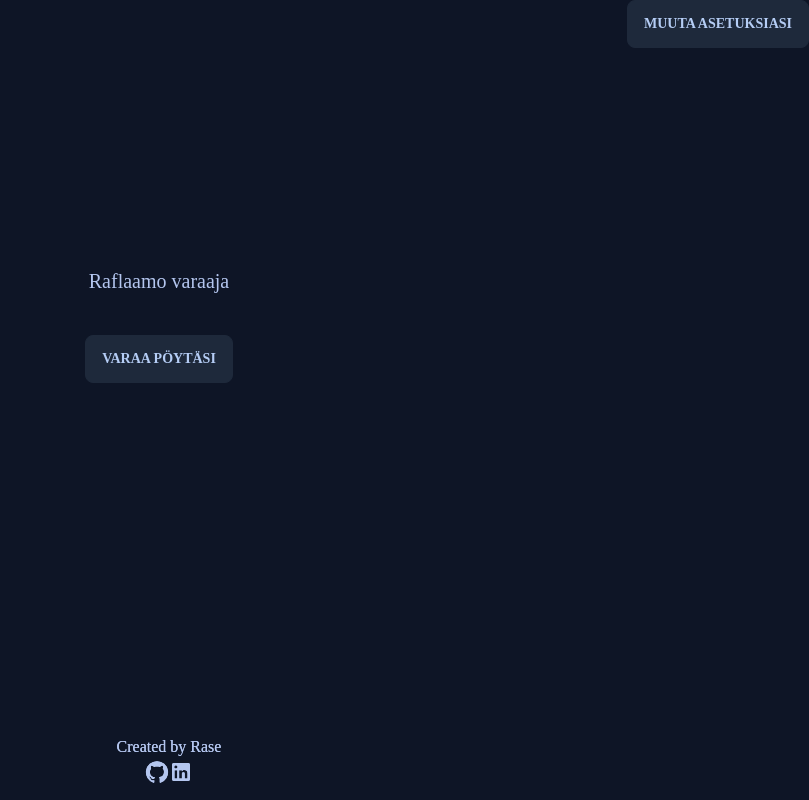
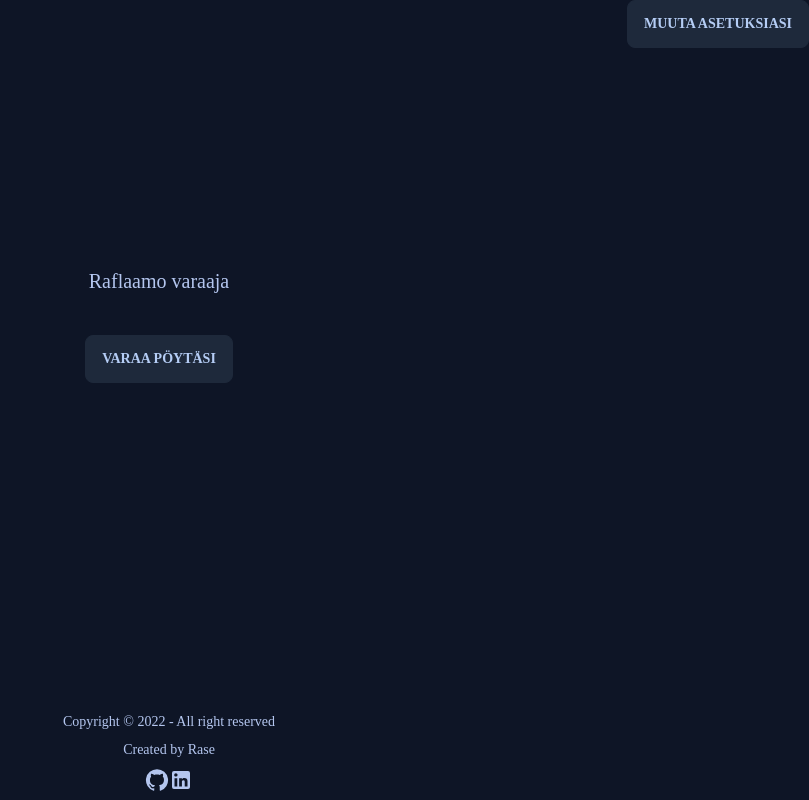
Before and after one commit to 52617365/varaapoyta, a Next.js app in the folder frontend/: page /varaa in a window 1280 px wide. Shown: the whole page, without its empty margins (471-1280 px from the left). Built offline with nearby package versions, Linux system fonts and the light colour scheme.

Commit message:
The index.tsx now gets the postcode too from the restaurant.

```diff
--- a/frontend/components/Card.tsx
+++ b/frontend/components/Card.tsx
@@ -7,15 +7,15 @@ function Card({texts}: { texts: api_response}) {
         <div className="card w-150 bg-base-100 shadow-xl">
             <div className="card-body items-center text-center">
                 <h2 className="card-title">{texts.name.fi_FI}</h2>
-                    <div className="pr-4">
+                    <div className="pr-4 space-x-2">
                         <ModalContacts information={texts}/>
                         <ModalLinks information={texts}/>
                     </div>
-            </div>
             <div className="card-actions justify-end">
                 {/*TODO: add some timer here or something?*/}
                 {/*TODO: Add the possibility to reserve here.*/}
                 <button className="btn btn-primary">Varaa</button>
+            </div>
             </div>
         </div>
        )
--- a/frontend/components/SiteFooter.tsx
+++ b/frontend/components/SiteFooter.tsx
@@ -4,15 +4,21 @@ import LinkedInIcon from '@mui/icons-material/LinkedIn';
 
 function SiteFooter() {
     return (
-        <div className={"fixed left-0 right-0 text-center bottom-4"}>
+            <footer className="footer footer-center p-2 text-base-content bottom-0 fixed inline-block">
+                <div>
+                    <p>Copyright © 2022 - All right reserved</p>
                     <p>Created by Rase</p>
+                    <div>
                         <Link href="https://github.com/52617365">
                             <GitHubIcon/>
                         </Link>
+                        {/* TODO: fix the link cuz its old and expired  */}
                         <Link href="https://www.linkedin.com/mwlite/in/rasmus-m-4a7195220">
                             <LinkedInIcon/>
                         </Link>
                     </div>
+                </div>
+            </footer>
     )
 }
 
--- a/frontend/pages/_app.tsx
+++ b/frontend/pages/_app.tsx
@@ -5,7 +5,6 @@ import Head from "next/head";
 import SiteFooter from "../components/SiteFooter"
 import {SWRConfig} from 'swr'
 
-// TODO: Instead of logging in, use local storage to store settings.
 function MyApp({Component, pageProps}: AppProps) {
     return (
         <SWRConfig value={{provider: () => new Map()}}>
@@ -15,7 +14,7 @@ function MyApp({Component, pageProps}: AppProps) {
                     <meta name="viewport" content="width=device-width,height=device-height,initial-scale=1.0"/>
                 </Head>
                 <Component {...pageProps} />
-                <SiteFooter/>
+                    <SiteFooter/>
             </ThemeProvider>
         </SWRConfig>
     )
--- a/frontend/pages/asetukset.tsx
+++ b/frontend/pages/asetukset.tsx
@@ -5,8 +5,6 @@ import Button from "../components/Button";
 import Link from "next/link";
 
 // TODO: Laita local storage toimimaan.
-
-// Locate checked checkboxes.
 function GenerateCheckboxes(items: string[], checked_items: string[]) {
     return items.map((item) => {
         if (checked_items.includes(item)) {
--- a/frontend/pages/varaa.tsx
+++ b/frontend/pages/varaa.tsx
@@ -1,5 +1,4 @@
 import Link from "next/link";
-import SiteFooter from "../components/SiteFooter";
 import React from "react";
 
 function Varaa() {
@@ -8,7 +7,7 @@ function Varaa() {
             <div className="relative hero min-h-screen bg-base-200">
                 <Link href={"/asetukset"}>
                     <a className={"absolute top-0 right-0"}>
-			<button className="btn">Muuta asetuksiasi</button>
+                        <button className="btn">Muuta asetuksiasi</button>
                     </a>
                 </Link>
                 <div className="hero-content text-center">
@@ -20,7 +19,6 @@ function Varaa() {
                     </div>
                 </div>
             </div>
-            <SiteFooter/>
         </>
     )
 }
```
Also changed, not shown: 1 other file (tests, documents, lock files or other folders). Lines whose indentation alone changed are shown as unchanged.
